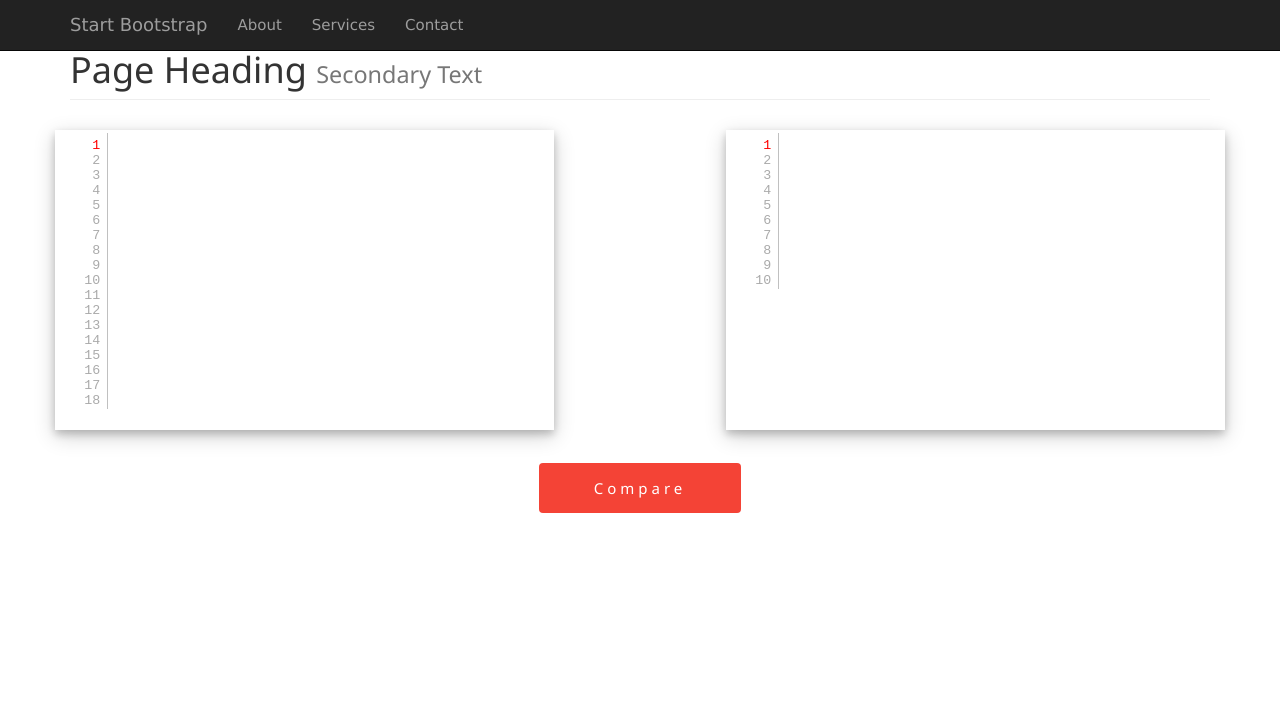
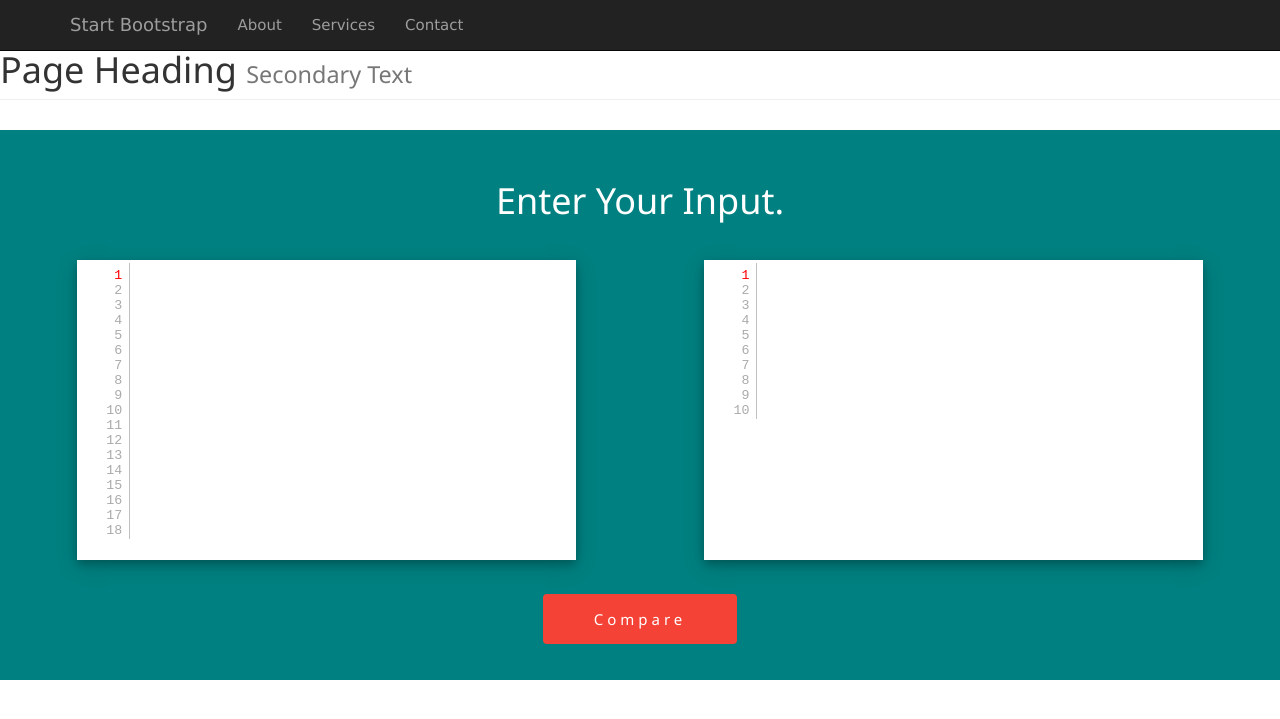
Before and after one commit to rohangarwal/SS_Graph_FrontEnd, a Django app: template helloapp/howdy/templates/base.html in a window 1280 px wide. Shown: the top 719 px of that part. Run offline with Django 3.2, Linux system fonts and the light colour scheme; the template is opened without the code that fills it, so the values that code supplies are empty; the page is wider than the window, and the part outside it is not shown; some libraries are stand-ins or nearby versions.

Commit message:
CSS changes

```diff
--- a/helloapp/howdy/templates/base.html
+++ b/helloapp/howdy/templates/base.html
@@ -51,11 +51,12 @@
                     'input_data2' : input_data2 },
             dataType: 'json',
             success: function(data){ if(data.working) {
+
                                       //alert('inside function ajax success');
                                       console.log(data.data_);
                                     }
                                    },
-            failure: function(){ alert('something not working out'); }
+            failure: function(){ alert('something not working'); }
           });
         });
       });
@@ -86,6 +87,40 @@
         left: 40%;
         bottom: 0;
         position: absolute;
+      }
+      #user_inp_div_outer
+      {
+        background-color: #008080;
+        height: 550px; /* calculate this height, instead of hardcoded value */
+        width: 100%;
+        left: 0;
+        text-align: center;
+        position: absolute;
+      }
+      #user_inp_div_outer h1
+      {
+        margin-top: 4%;
+        vertical-align: middle;
+        color: white;
+        position: relative;
+      }
+      #user_input_div
+      {
+        background-color: #008080;
+        height:400px; /*remove hardcode value*/
+        position:relative;
+        top:30px; /*remove hardcode value*/
+        margin-left: 6%;
+        margin-right: 6%;
+      }
+      #query_results_div
+      {
+        margin-top:20%;
+        background-color: red;
+      }
+      .w3-card-4
+      {
+        background-color: white;
       }
     </style>
 
@@ -125,8 +160,8 @@
         <!-- /.container -->
     </nav>
 
-    <!-- Page Content -->
-    <div class="container">
+    <!-- Page Content-->
+    <div id="main-container">
         <p>
         <!-- Page Heading -->
         <div class="row">
@@ -138,7 +173,9 @@
         </div>
         <p>
 
-        <div class="row" style="height:400px; position:relative;">
+        <div id="user_inp_div_outer">
+          <h1>Enter Your Input.</h1>
+          <div class="row" id="user_input_div">
             <div class="w3-card-4" style="float:left; height:300px;">
               <textarea id="textarea1" class="lined" rows="18" cols="60">
               </textarea>
@@ -152,20 +189,16 @@
               {% csrf_token %}
               <button id="compare_btn" class="w3-btn w3-ripple w3-block w3-wide w3-round w3-red" style="height:50px;">Compare</button>
             </div>
+          </div>
+        </div>
 
-          <!--<input id="compare_btn" type="button" value="click" onclick="foo();" />-->
+        <div id="query_results_div">
+          <p>
+            <h1>here is some text</h1>
+          <p>
         </div>
-        <p>
 
     </div>
     <!-- /.container -->
-
-    <!-- jQuery -->
-    <!--<script src="js/jquery.js"></script>-->
-
-    <!-- Bootstrap Core JavaScript -->
-    <!-- <script src="js/bootstrap.min.js"></script> -->
-
 </body>
-
 </html>
```
Lines whose indentation alone changed are shown as unchanged.
